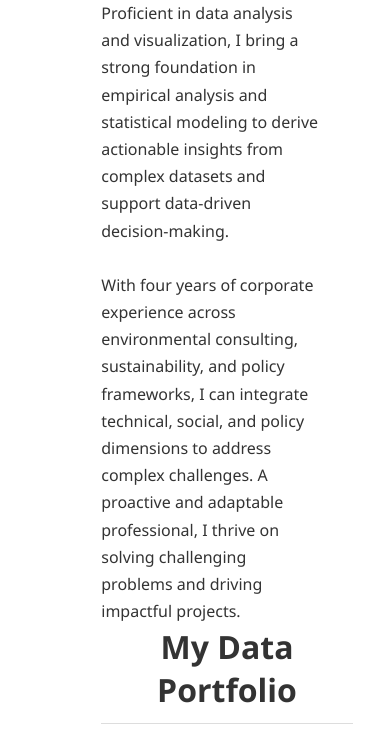
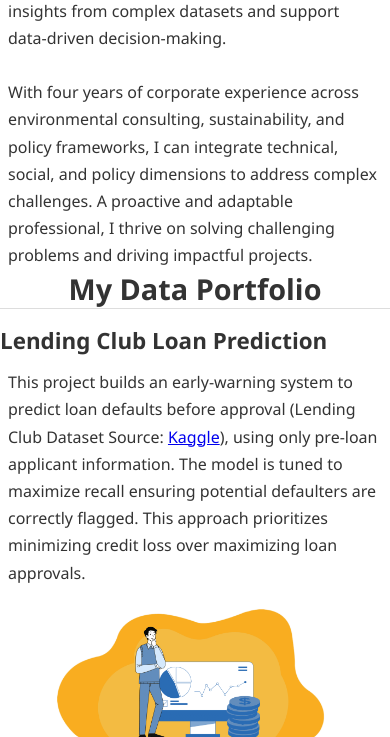
Before and after one commit to saunsr/Data-Portfolio, a plain HTML site: page index.html in a window 390 px wide. Shown: the part 350-1087 px from the top of the page. Drawn offline with Linux system fonts and the light colour scheme.

Commit message:
changes to style

```diff
--- a/style.css
+++ b/style.css
@@ -25,9 +25,16 @@ body {
 }
 
 .sidebar {
-  flex: 1;
+  position: fixed;
+  top: 0;
+  left: 0;
+  width: 30%;             /* Adjust width if needed */
+  height: 100vh;          /* Full viewport height */
+  background: white;      /* Match page background */
+  padding: 2rem;
+  box-sizing: border-box;
   text-align: center;
-  padding-right: 2rem;
+  overflow-y: auto;       /* Scroll inside if bio is long */
 }
 
 .sidebar h1 {
@@ -78,9 +85,10 @@ body {
 }
 
 .main-content {
-  flex: 2;
-  padding: 1rem;
-  margin-left: 3rem;
+  flex: 1;
+  padding: 2rem;
+  margin-left: 30%;       /* Same as .sidebar width */
+  box-sizing: border-box;
 }
 
 .project {
@@ -202,13 +210,13 @@ body {
 @media (max-width: 600px) {
   .container {
     display: flex;
-    flex-direction: column;  /* Stack items */
-    align-items: center;  /* Centers content */
-    justify-content: center; /* Ensures even spacing */
-    width: 100%;
-    max-width: 100%;
-    margin: 0 auto;
-    padding: 0 1rem;
+    flex-direction: column;
+    align-items: stretch;        /* NEW - Fill width instead of center */
+    justify-content: flex-start; /* NEW - Align content to top */
+    width: 100%;                 /* NEW - Take full width */
+    max-width: 100%;              /* NEW - Remove max-width limit */
+    margin: 0;                   /* NEW - Remove centering margin */
+    padding: 0;                  /* NEW - Remove container padding */
   }
 
   /* ✅ Ensures all sections take full width and proper spacing */
@@ -216,17 +224,35 @@ body {
   .main-content,
   .project,
   .bio {
-    width: 100%; /* Ensures full width */
-    max-width: 100%; /* Prevents touching edges */
-    text-align: left; /* ✅ Align text evenly */
-    margin: 0 auto; /* ✅ Centers content */
-    padding: 0 1rem; /* ✅ Balanced left & right spacing */
+    width: 100%;
+    max-width: 100%;
+    text-align: left;
+    margin: 0;                   /* NEW - Remove side gaps */
+    padding: 0;                  /* NEW - Remove side gaps */
+  }
+
+  /* NEW — Disable fixed sidebar for mobile */
+  .sidebar {
+    position: relative;          /* NEW - No fixed positioning */
+    height: auto;                /* NEW - Let it resize naturally */
+    width: 100%;
+  }
+
+  .main-content {
+    margin-left: 0;               /* NEW - No left offset from sidebar */
+  }
+
+  /* ✅ Minimal padding for readability */
+  .main-content h1,
+  .project p,
+  .bio {
+    padding: 0 0.5rem;            /* NEW - Small inner padding only */
   }
 
   /* ✅ Ensures proper centering of name */
   .sidebar h1 {
     font-size: 1.8rem;
-    text-align: center; /* ✅ Centers name */
+    text-align: center;
     width: 100%;
     margin: 0 auto 1rem auto;
   }
@@ -235,14 +261,13 @@ body {
   .bio,
   .project p {
     font-size: 1rem;
-    text-align: left; /* ✅ Ensures proper text readability */
-    padding: 0 1rem; /* ✅ Equal left & right spacing */
+    text-align: left;
   }
 
   /* ✅ Fix alignment for main-content heading */
   .main-content h1 {
     font-size: 1.8rem;
-    text-align: center; /* ✅ Centers portfolio title */
+    text-align: center;
     width: 100%;
     margin: 0 auto 1rem auto;
   }
@@ -255,101 +280,43 @@ body {
   .profile-img {
     width: 10rem;
     height: 10rem;
-    border-radius: 50%; /* ✅ Ensures perfect circle */
-    object-fit: cover; /* ✅ Prevents stretching */
+    border-radius: 50%;
+    object-fit: cover;
     display: block;
-    margin: 0 auto; /* ✅ Centers image */
+    margin: 0 auto;
     overflow: hidden;
   }
 
   /* ✅ Ensures images in projects are correctly responsive */
   .project-img {
     width: 100%;
-    max-width: 350px; /* ✅ Prevents image from being too large */
+    max-width: 350px;
     display: block;
-    margin: 0 auto; /* ✅ Centers image */
+    margin: 0 auto;
   }
 
   /* Ensures button responsiveness */
   .jupyter-container {
     display: flex;
-    justify-content: center; /* ✅ Centers buttons properly */
-    gap: 0.2rem; /* ✅ Adds space between buttons */
-    flex-wrap: wrap; /* ✅ Prevents overflow issues */
+    justify-content: center;
+    gap: 0.2rem;
+    flex-wrap: wrap;
     margin-top: 0.6rem;
   }
 
   .jupyter-btn {
-    max-width: 150px; /* ✅ Ensures uniform button size */
+    max-width: 150px;
     height: auto;
     display: inline-block;
   }
-
 }
 
 /* 📱 Mobile Responsive: Adjust button sizes */
 @media (max-width: 768px) {
   .jupyter-btn {
-    max-width: 180px; /* ✅ Scales button down */
+    max-width: 180px;
     display: flex;
     align-items: center;
     justify-content: center;
   }
 }
-
-@media (max-width: 480px) {
-  .jupyter-btn {
-    max-width: 160px; /* ✅ Further reduces for small devices */
-  }
-}
-
-
-/* Responsive Fix for 13-inch Laptops (1366px - 1600px) */
-@media (max-width: 1600px) {
-  .container {
-    max-width: 85%;
-    padding: 1.5rem;
-    margin-top: 1rem;
-  }
-
-  .sidebar {
-    flex: 1;
-    text-align: center;
-    padding-right: 1rem;
-  }
-
-  .sidebar h1,
-  .main-content h1 {
-    font-size: 2rem; /* Reduce heading size */
-  }
-
-  .profile-img {
-    width: 200px; /* Reduce image size */
-    height: 200px;
-  }
-
-  .bio {
-    font-size: 1rem;
-  }
-
-  .main-content {
-    flex: 2;
-    margin-left: 2rem; /* Adjust spacing */
-  }
-
-  .project h2 {
-    font-size: 1.5rem;
-  }
-
-  .project p {
-    font-size: 1rem;
-  }
-
-  .project-img {
-    max-width: 100%;
-  }
-
-  .jupyter-btn {
-    max-width: 180px; /* Adjust Jupyter button */
-  }
-}
```
